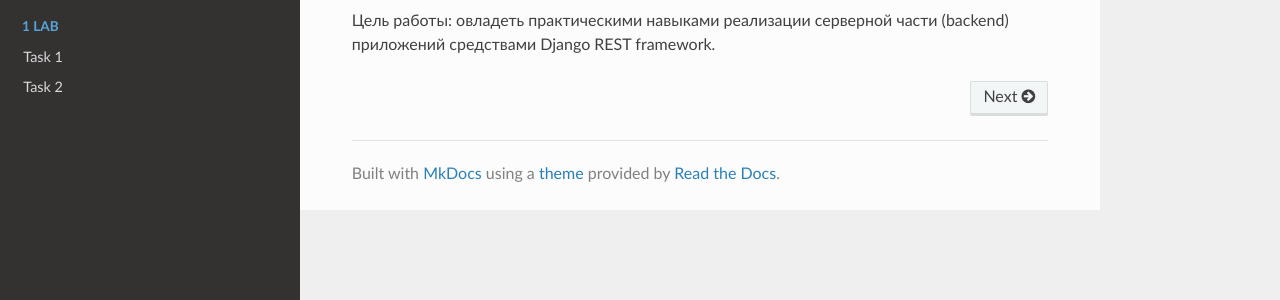
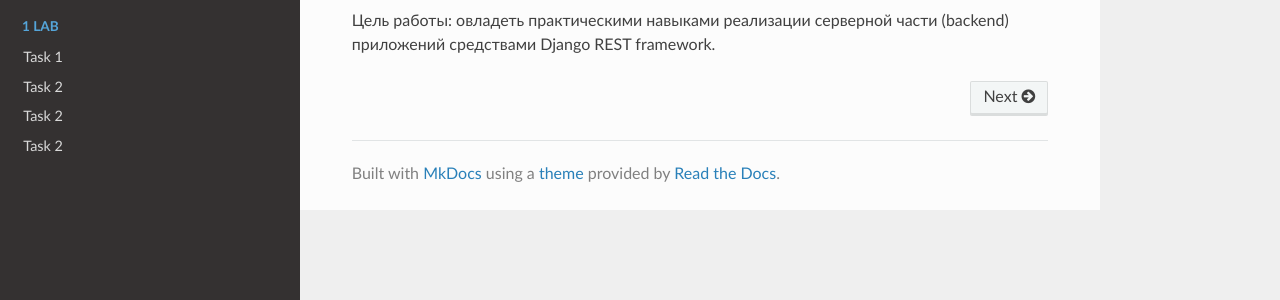
Before and after one commit to Andrucrut/labaweb3, an MkDocs documentation site: the page built from docs/index.md, in a window 1280 px wide. Shown: the part 138-438 px from the top of the page. Built offline with MkDocs 1.6.1, drawn with Linux system fonts in a browser that asks for light colours; nearby versions of some CDN libraries.

Commit message:
Update mkdocs.yml

```diff
--- a/mkdocs.yml
+++ b/mkdocs.yml
@@ -4,5 +4,7 @@ nav:
   - 1 lab:
     - Task 1: 1.md
     - Task 2: 2.md
+    - Task 2: 3.md
+    - Task 2: 4.md
 theme:
   name: readthedocs
```
